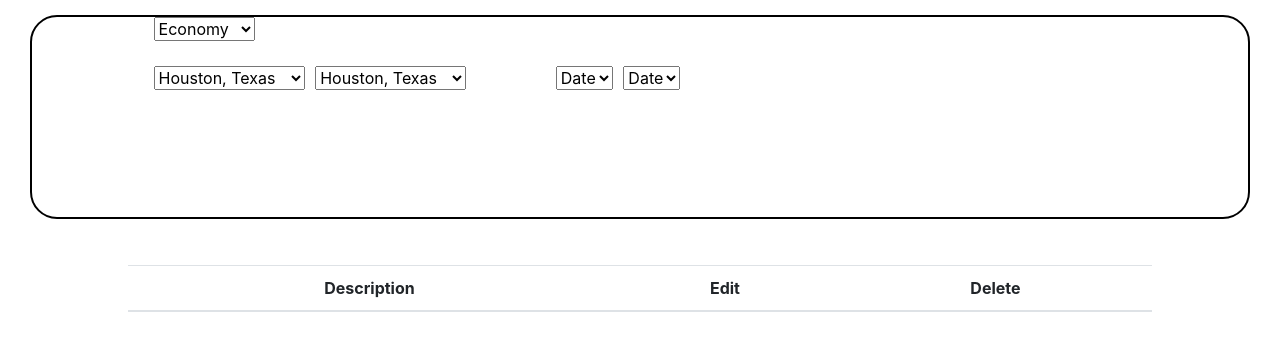
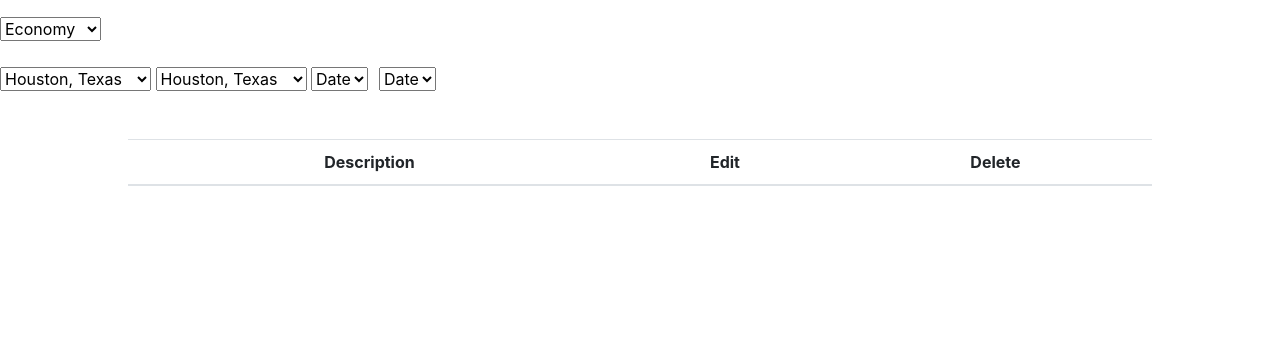
Before and after one commit to dion-shushi/star-platinum-flights, a website: page client/index.html in a window 1280 px wide. Shown: the part 241-592 px from the top of the page. Drawn offline with nearby package versions, Linux system fonts and the light colour scheme; no server answers.

Commit message:
Update index.html

```diff
--- a/client/index.html
+++ b/client/index.html
@@ -25,31 +25,33 @@
         <h2>Platinum Flights</h2>
     </div>
 
-    <div id="border" style="width:95%; height:200px; outline: 2px solid black; margin-left:2.5%; border-radius: 25px;">
+    <div id="border">
         <div id="select"></div>
-        <select name="flight_class" id="flight_class" style="margin-left:10%;">
+        <select name="flight_class" id="flight_class" class = "flightButton">
             <option value="economy">Economy</option>
             <option value="business">Business</option>
             <option value="first class">First Class</option>
         </select>
+
         <div id="location">
-            <select name="from_location" id="from_location" style="margin-left:10%; margin-top:2%;">
+
+            <select name="from_location" id="from_location" class = "flightButton">
                 <option value="houston"> Houston, Texas </option>
                 <option value="galveston"> Galveston, Texas </option>
                 <option value="austin"> Austin, Texas </option>
             </select>
 
-            <select name="to_location" id="to_location" style="margin-left:.5%; margin-top:2%;">
+            <select name="to_location" id="to_location" class = "flightButton">
                 <option value="houston"> Houston, Texas </option>
                 <option value="galveston"> Galveston, Texas </option>
                 <option value="austin"> Austin, Texas </option>
             </select>
 
-            <select name="departure" id="departure" style="margin-left:7%; margin-top:2%;">
+            <select name="departure" id="departure" class = "flightButton">
                 <option value="date"> Date </option>
             </select>
 
-            <select name="return" id="return" style="margin-left:.5%; margin-top:2%;">
+            <select name="return" id="return" class = "flightButton" style="margin-left:.5%; margin-top:2%;">
                 <option value="date"> Date </option>
             </select>
 
```
